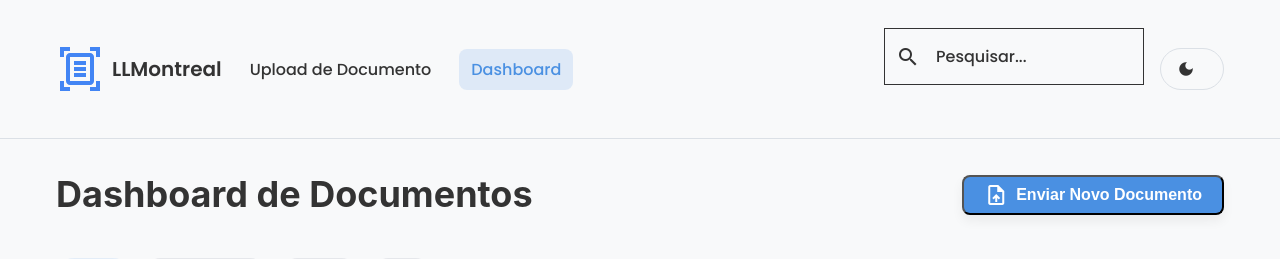
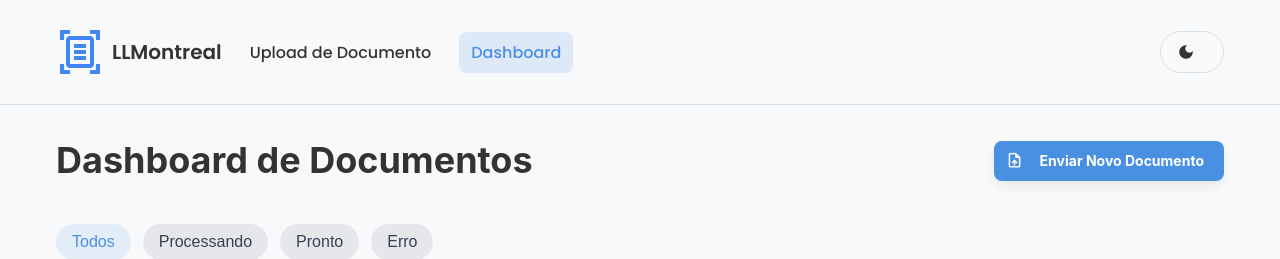
Before and after one commit to LLMontreal/llmontreal-frontend, an Angular app: page /dashboard in a window 1280 px wide. Shown: the top 259 px of the page. Built offline with nearby package versions, Linux system fonts and the light colour scheme; no server answers.

Commit message:
refactor(dashboard): update button to use routerLink for navigation and enhance styling refactor(app): rename App to AppComponent in tests for clarity

```diff
--- a/src/app/components/dashboard/dashboard.component.html
+++ b/src/app/components/dashboard/dashboard.component.html
@@ -2,7 +2,7 @@
   <div class="container">
     <div class="layout-between" style="align-items:center; gap:1rem; margin-bottom:1.5rem;">
       <h1>Dashboard de Documentos</h1>
-      <button mat-raised-button color="primary" (click)="onUpload()" class="primary-btn">
+      <button mat-raised-button color="primary" [routerLink]="['/upload-document']" class="primary-btn">
         <mat-icon>upload_file</mat-icon>
         <span class="truncate">Enviar Novo Documento</span>
       </button>
--- a/src/app/components/dashboard/dashboard.component.scss
+++ b/src/app/components/dashboard/dashboard.component.scss
@@ -0,0 +1,25 @@
+
+/* Primary button to match prototype (converted from Tailwind to Angular Material styling) */
+.primary-btn {
+	min-width: 84px;
+	display: inline-flex;
+	align-items: center;
+	justify-content: center;
+	overflow: hidden;
+	border-radius: 0.5rem; /* rounded-lg */
+	height: 2.5rem; /* h-10 */
+	padding: 0 1.25rem; /* px-5 */
+	background: var(--color-primary);
+	color: #fff;
+	font-size: 0.875rem; /* text-sm */
+	font-weight: 700;
+	gap: 0.5rem;
+	box-shadow: 0 6px 12px rgba(0,0,0,0.06);
+	transition: background-color .15s ease, transform .05s ease;
+}
+.primary-btn:hover {
+	background-color: rgba(var(--color-primary-rgb), 0.9);
+}
+.primary-btn mat-icon {
+	font-size: 1.1rem;
+}
--- a/src/app/components/dashboard/dashboard.component.ts
+++ b/src/app/components/dashboard/dashboard.component.ts
@@ -3,6 +3,7 @@ import { CommonModule } from '@angular/common';
 import { MatIconModule } from '@angular/material/icon';
 import { MatPaginatorModule, PageEvent } from '@angular/material/paginator';
 import { MatButtonModule } from '@angular/material/button';
+import { RouterModule } from '@angular/router';
 import { DocumentDTO, DocumentStatus } from '../../models/document.model';
 import { DocumentService } from '../../services/document.service';
 
@@ -17,7 +18,7 @@ interface UiDocument {
 @Component({
   selector: 'app-dashboard',
   standalone: true,
-  imports: [CommonModule, MatIconModule, MatPaginatorModule],
+  imports: [CommonModule, MatIconModule, MatPaginatorModule, MatButtonModule, RouterModule],
   templateUrl: './dashboard.component.html',
   styleUrls: ['./dashboard.component.scss']
 })
--- a/src/app/components/header/header.component.html
+++ b/src/app/components/header/header.component.html
@@ -12,16 +12,11 @@
     </div>
 
     <div class="header-right">
-      <!-- Mobile menu button -->
       <button type="button" class="mobile-menu-button" aria-label="Abrir menu" aria-expanded="{{isMenuOpen}}" (click)="toggleMenu()">
         <mat-icon>menu</mat-icon>
       </button>
 
-      <!-- Search (Material form field) -->
-      <mat-form-field *ngIf="showSearch" appearance="outline" class="header-search">
-        <mat-icon matPrefix>search</mat-icon>
-        <input matInput placeholder="Pesquisar..." (input)="onSearch($any($event.target).value)" />
-      </mat-form-field>
+
 
       <button mat-button class="theme-toggle" (click)="toggleTheme()" [attr.aria-label]="isDark ? 'Ativar modo claro' : 'Ativar modo escuro'">
         <mat-icon>{{ isDark ? 'light_mode' : 'dark_mode' }}</mat-icon>
```
Also changed, not shown: 1 other file (tests, documents, lock files or other folders).
